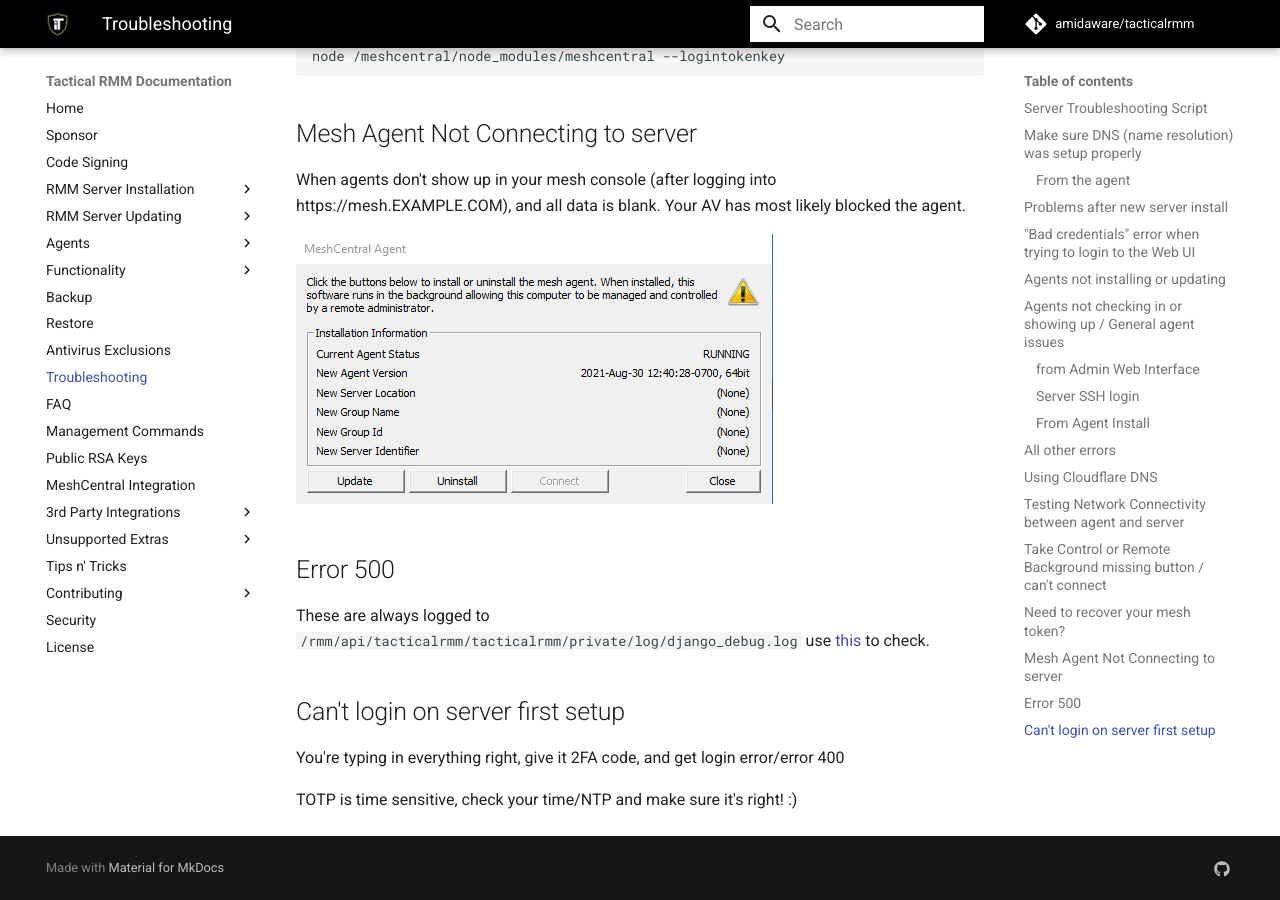
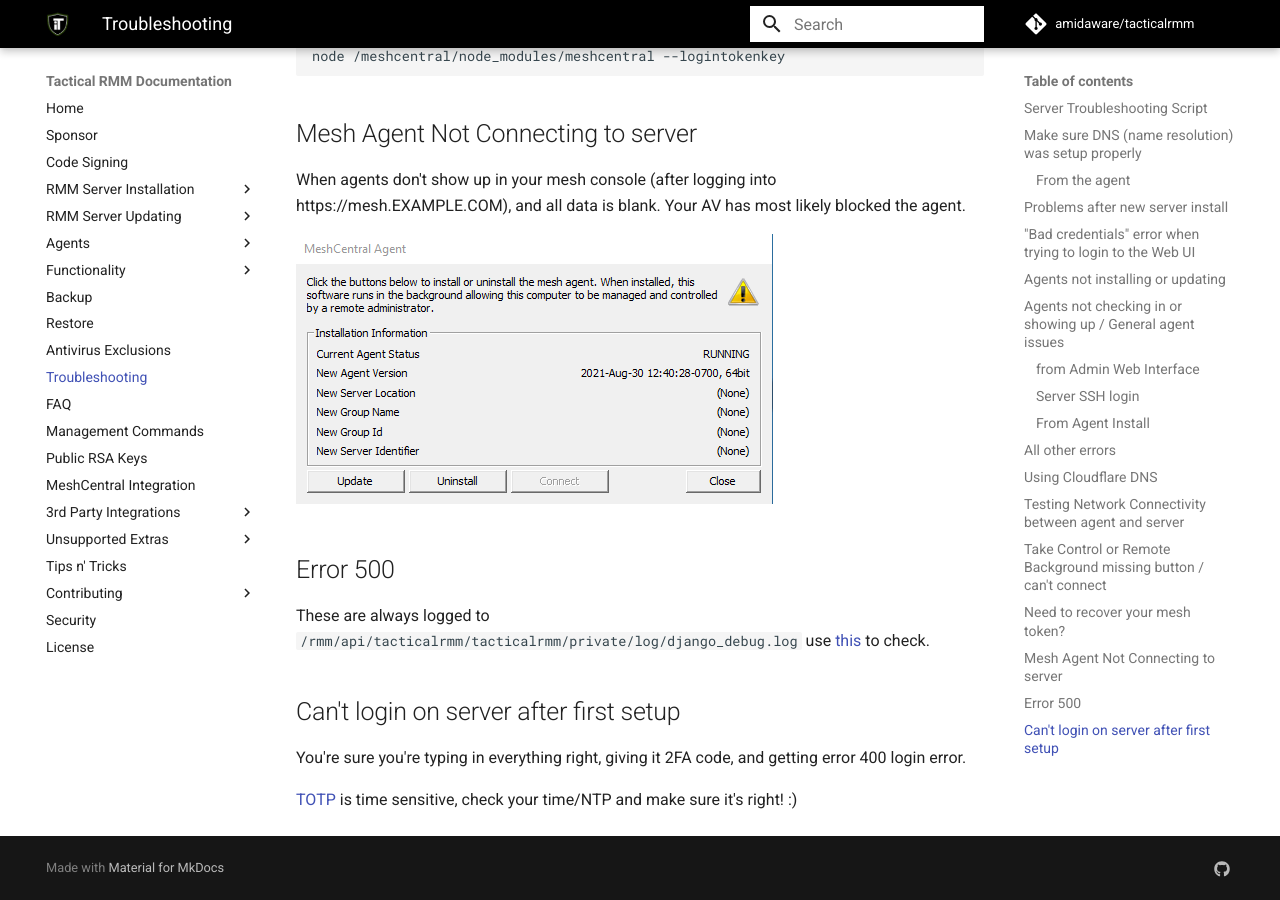
Before and after one commit to amidaware/trmm-docs, an MkDocs documentation site: the page built from docs/troubleshooting.md, in a window 1280 px wide and 900 px high, scrolled down 5829 px. Built offline with MkDocs 1.6.1 and Material for MkDocs 9.7.7, drawn with Linux system fonts in a browser that asks for light colours; comment, search, counter and statistics services are not loaded.

Commit message:
fixin' them words up to make 'em purdy

```diff
--- a/docs/troubleshooting.md
+++ b/docs/troubleshooting.md
@@ -241,8 +241,8 @@
 
 These are always logged to `/rmm/api/tacticalrmm/tacticalrmm/private/log/django_debug.log` use [this](howitallworks.md#log-files) to check.
 
-## Can't login on server first setup
+## Can't login on server after first setup
 
-You're typing in everything right, give it 2FA code, and get login error/error 400
+You're sure you're typing in everything right, giving it 2FA code, and getting error 400 login error.
 
-TOTP is time sensitive, check your time/NTP and make sure it's right! :)
+[TOTP](https://en.wikipedia.org/wiki/Time-based_one-time_password) is time sensitive, check your time/NTP and make sure it's right! :)
```
